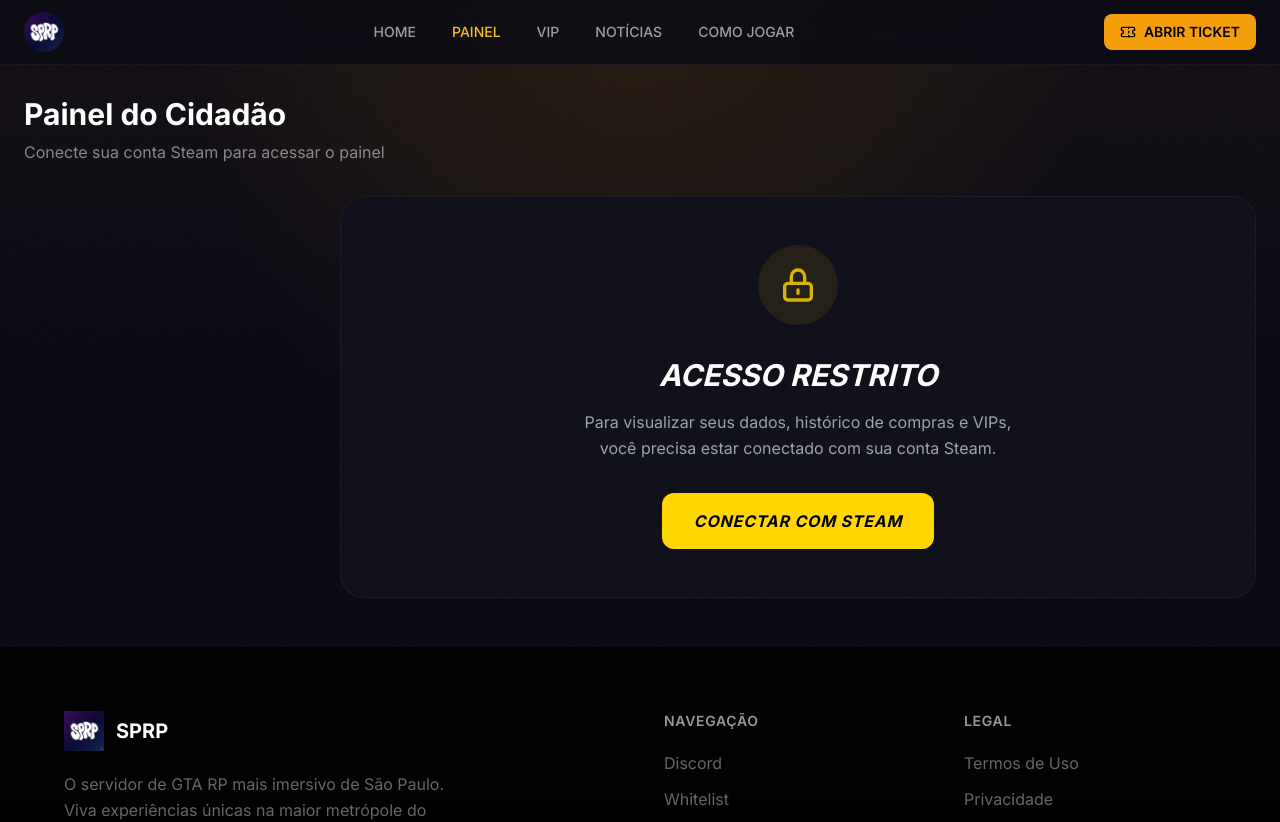
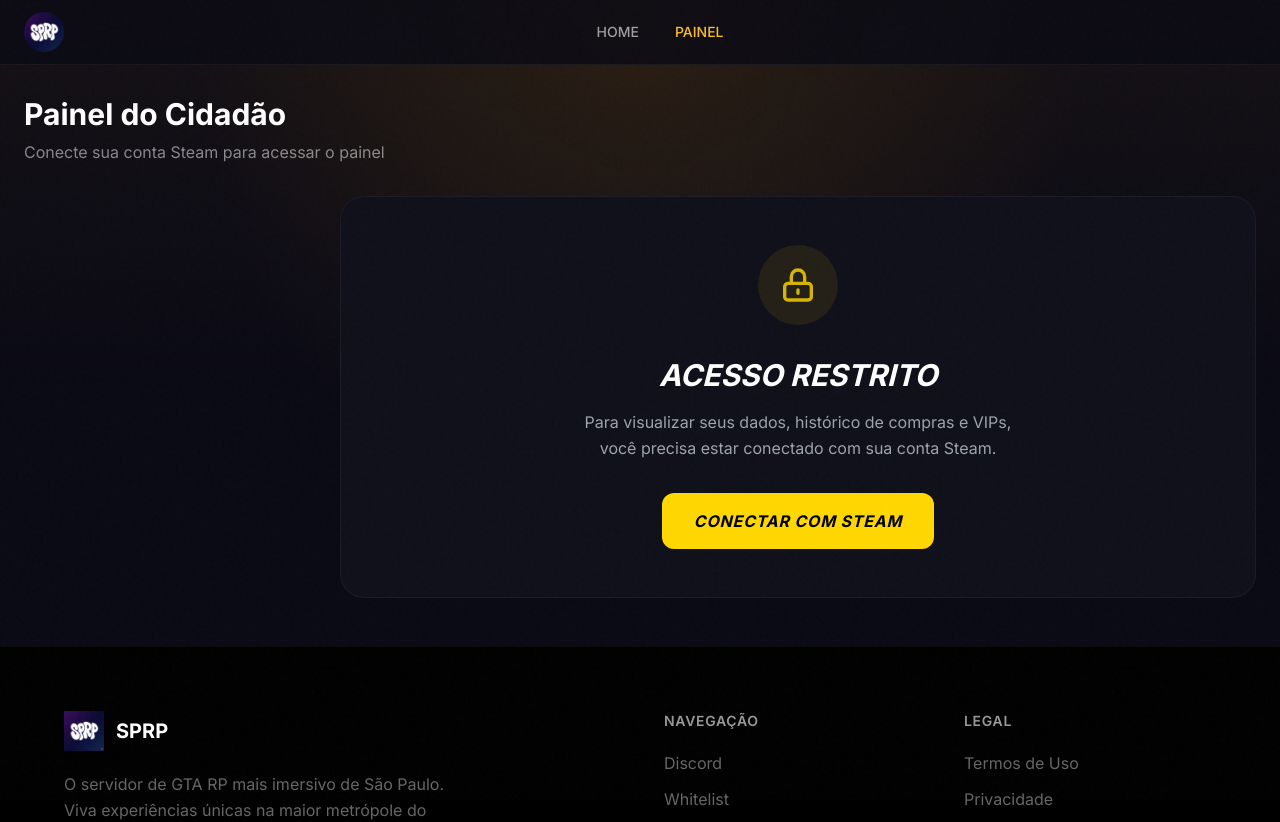
Before and after one commit to vncsrmro/sprp, a React (Vite) app: page /painel in a window 1280 px wide. Shown: the top 822 px of the page. Built offline with nearby package versions, Linux system fonts and the light colour scheme.

Commit message:
fix: simplify header menu to only HOME and PAINEL

```diff
--- a/src/components/painel/PainelHeader.tsx
+++ b/src/components/painel/PainelHeader.tsx
@@ -1,5 +1,5 @@
 import { Link } from 'react-router-dom';
-import { Home, User, Crown, Newspaper, HelpCircle, Ticket } from 'lucide-react';
+import { Home, User } from 'lucide-react';
 
 interface PainelHeaderProps {
     isLoggedIn: boolean;
@@ -11,9 +11,6 @@ export default function PainelHeader({ isLoggedIn, userName, userAvatar }: Paine
     const navItems = [
         { label: 'HOME', href: '/', icon: Home },
         { label: 'PAINEL', href: '/painel', icon: User, active: true },
-        { label: 'VIP', href: '/painel?tab=diamantes', icon: Crown },
-        { label: 'NOTÍCIAS', href: 'https://discord.gg/pj2fQNqU', icon: Newspaper, external: true },
-        { label: 'COMO JOGAR', href: 'https://discord.gg/pj2fQNqU', icon: HelpCircle, external: true },
     ];
 
     return (
@@ -62,17 +59,6 @@ export default function PainelHeader({ isLoggedIn, userName, userAvatar }: Paine
 
                     {/* Right Side */}
                     <div className="flex items-center gap-3">
-                        {/* Open Ticket Button */}
-                        <a
-                            href="https://discord.gg/pj2fQNqU"
-                            target="_blank"
-                            rel="noopener noreferrer"
-                            className="flex items-center gap-2 px-4 py-2 bg-amber-500 hover:bg-amber-600 rounded-lg text-black text-sm font-semibold transition-all duration-300"
-                        >
-                            <Ticket className="w-4 h-4" />
-                            <span className="hidden sm:inline">ABRIR TICKET</span>
-                        </a>
-
                         {/* User Avatar (if logged in) */}
                         {isLoggedIn && userAvatar && (
                             <div className="flex items-center gap-2">
```
